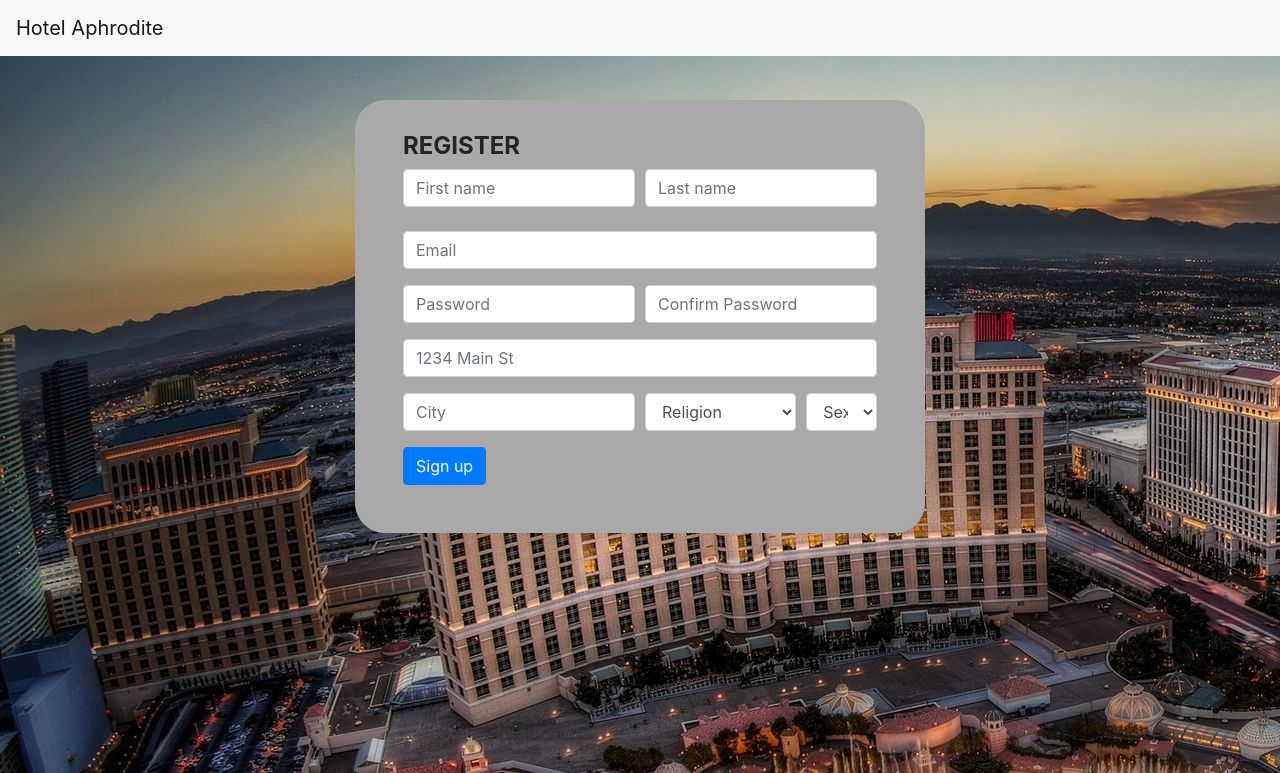
After one commit to Randisyuja/hotelaphrodite, a PHP site: page /signup.php in a window 1280 px wide. The commit adds this page. Shown: the top 773 px of the page. Run offline with PHP 8.4, Linux system fonts and the light colour scheme; some libraries are stand-ins or nearby versions.

Commit message:
lanjut bikin sistem login dan bikin database akun

```diff
--- a/facilities.html
+++ b/facilities.html
@@ -40,6 +40,8 @@
                 </ul>
             </div>
         </nav>
-
+        <script>
+            console.log(event);
+        </script>
     </body>
 </html>
--- a/koneksi.php
+++ b/koneksi.php
@@ -1,8 +1,8 @@
 <?php
 $koneksi=mysqli_connect("localhost","root","","percobaanhotel");
-if(!$koneksi){
+if($koneksi){
+
+} else{
     echo "koneksi tidak berhasil";
 }
-
-
 ?>
--- /dev/null
+++ b/signup.php
@@ -0,0 +1,135 @@
+<?php
+
+include 'koneksi.php';
+
+
+if (isset($_SESSION['name'])) {
+    header("Location: login.php");
+}
+
+if (isset($_POST['submit'])) {
+    $first=$_POST["name1"];
+    $second=$_POST["name2"];
+    $name=$first." ".$second;
+    $email = $_POST['email'];
+    $password = md5($_POST['password']);
+    $cpassword = md5($_POST['cpassword']);
+
+    if ($password == $cpassword) {
+        $sql = "SELECT * FROM accounts WHERE email='$email'";
+        $result = mysqli_query($koneksi, $sql);
+        if (!$result->num_rows > 0) {
+            $sql = "INSERT INTO accounts (name, email, password)
+                    VALUES ('$name', '$email', '$password')";
+            $result = mysqli_query($koneksi, $sql);
+            if ($result) {
+                echo "<script>alert('Selamat, registrasi berhasil!')</script>";
+                $name = "";
+                $email = "";
+                $_POST['password'] = "";
+                $_POST['cpassword'] = "";
+            } else {
+                echo "<script>alert('Woops! Terjadi kesalahan.')</script>";
+            }
+        } else {
+            echo "<script>alert('Woops! Email Sudah Terdaftar.')</script>";
+        }
+
+    } else {
+        echo "<script>alert('Password Tidak Sesuai')</script>";
+    }
+}
+
+?>
+
+<!DOCTYPE html>
+<html>
+    <head>
+        <title></title>
+        <meta charset="UTF-8">
+        <!-- jQuery (necessary for Bootstrap's JavaScript plugins) -->
+        <script src="https://ajax.googleapis.com/ajax/libs/jquery/1.12.4/jquery.min.js"></script>
+        <!-- Include all compiled plugins (below), or include individual files as needed -->
+        <script type="text/javascript" src="ajs/bootstrap.js"></script>
+        <script type="text/javascript" src="js/bootstrap.min.js"></script>
+        <link href="css/bootstrap.min.css" type="text/css" rel="stylesheet">
+
+        <style>
+          #bor:hover{
+            border-radius:15px;
+          }
+
+          body{
+            background-image:url(img/login.jpg);
+          }
+        </style>
+    </head>
+    <body>
+      <nav class="navbar navbar-expand-lg navbar-light bg-light fixed-top">
+        <a class="navbar-brand">Hotel Aphrodite</a>
+        <button class="navbar-toggler" type="button" data-toggle="collapse" data-target="#navbarNav" aria-controls="navbarNav" aria-expanded="false" aria-label="Toggle navigation">
+          <span class="navbar-toggler-icon"></span>
+        </button>
+      </nav>
+      <div class="container" style="margin:100px auto;">
+        <div class="row">
+            <div class="col">
+
+            </div>
+            <div class="col-6" style="background-color:darkgrey; border-radius:30px; padding:3rem; padding-top:2rem">
+                <h4><b>REGISTER</b></h4>
+                <form action="" method="post">
+                    <div class="form-row">
+                        <div class="col">
+                            <input type="text" class="form-control" id="inputName1" name="name1" placeholder="First name">
+                        </div>
+                        <div class="col">
+                            <input type="text" class="form-control" id="inputName2" name="name2" placeholder="Last name">
+                        </div>
+                    </div><br>
+                    <div class="form-group">
+                        <input type="text" class="form-control" id="inputAddress" name="email" placeholder="Email">
+                    </div>
+                    <div class="form-row">
+                        <div class="form-group col-md-6">
+                            <input type="password" class="form-control" id="inputPassword4" name="password" placeholder="Password">
+                        </div>
+                        <div class="form-group col-md-6">
+                            <input type="password" class="form-control" id="inputPassword4" name="cpassword" placeholder="Confirm Password">
+                        </div>
+                    </div>
+                    <div class="form-group">
+                        <input type="text" class="form-control" id="inputAddress" name="address" placeholder="1234 Main St">
+                    </div>
+                    <div class="form-row">
+                        <div class="form-group col-md-6">
+                            <input type="text" class="form-control" id="inputCity" name="city" placeholder="City">
+                        </div>
+                        <div class="form-group col-md-4">
+                            <select id="inputState" class="form-control" name="religion">
+                                <option selected disabled>Religion</option>
+                                <option value="Islam">Islam</option>
+                                <option value="Christian">Christian</option>
+                                <option value="Protestant">Protestant</option>
+                                <option value="Hindu">Hindu</option>
+                                <option value="Buddha">Buddha</option>
+                            </select>
+                        </div>
+                        <div class="form-group col-md-2">
+                            <select id="inputState" class="form-control" name="sex">
+                                <option selected disabled>Sex</option>
+                                <option value="Male">Male</option>
+                                <option value="Female">Female</option>
+                            </select>
+                        </div>
+                    </div>
+                     <button type="submit" class="btn btn-primary" name="submit">Sign up</button>
+                </form>
+            </div>
+            <div class="col">
+
+            </div>
+        </div>
+      </div>
+    </body>
+</html>
```
Also changed, not shown: hiya.php (added, +13 -0 lines), indo.html (deleted, +0 -90 lines), indo.php (added, +71 -0 lines), login.html (deleted, +0 -52 lines), login.php (added, +92 -0 lines), profile.html (+11 -0 lines), test.html (deleted, +0 -82 lines), test.php (+98 -2 lines), img/login.jpg (added).
